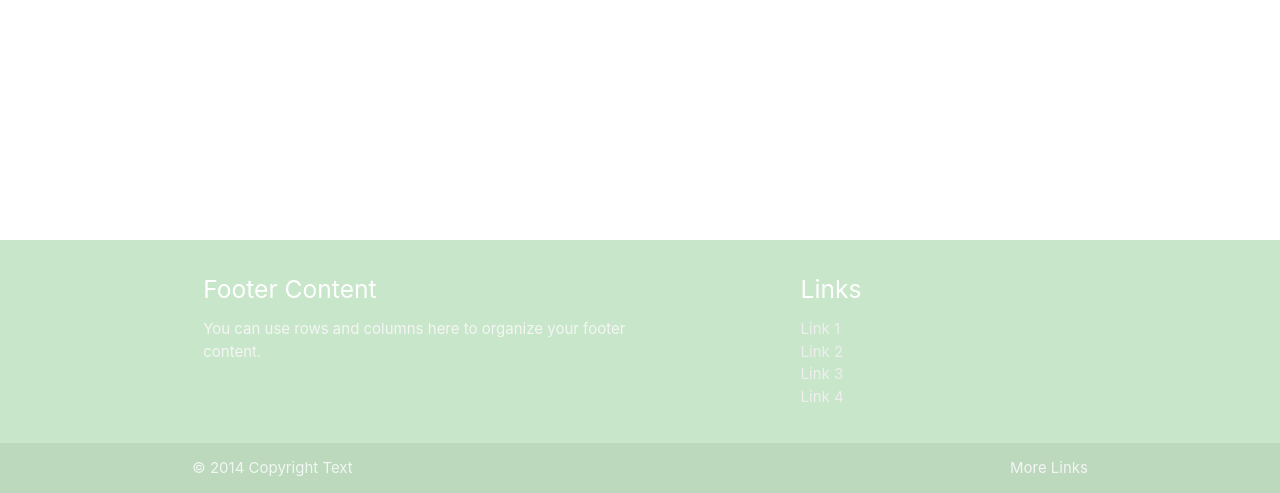
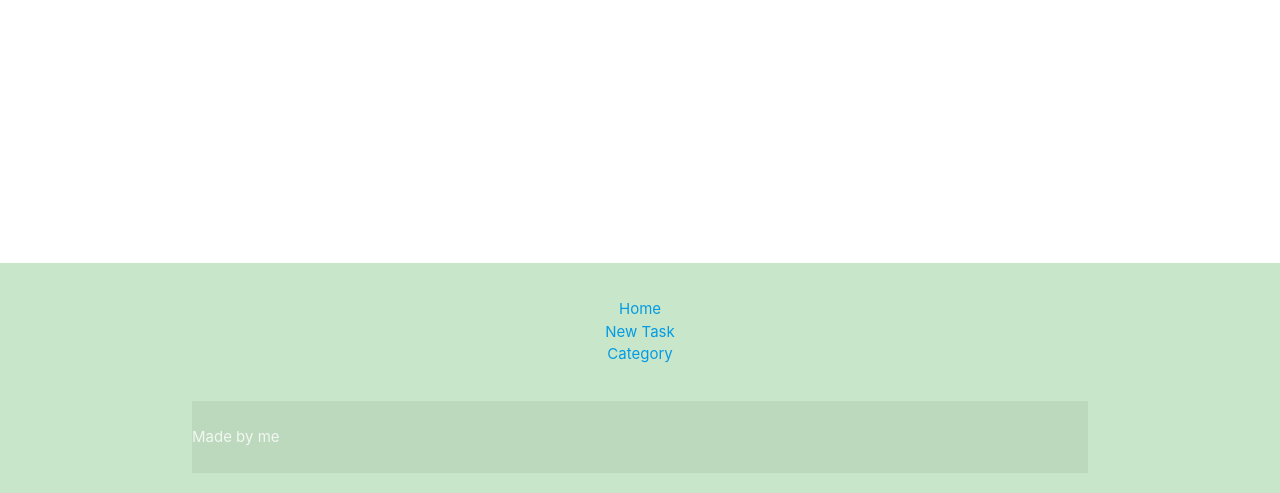
Before and after one commit to alcl2000/task-planner, a Flask app: page / in a window 1280 px wide. Shown: the part 307-800 px from the top of the page. Run offline with Flask 2, Linux system fonts and the light colour scheme.

Commit message:
add: header and footer content

```diff
--- a/taskmanager/templates/base.html
+++ b/taskmanager/templates/base.html
@@ -38,26 +38,18 @@
    <footer class="page-footer green lighten-4">
     <div class="container">
       <div class="row">
-        <div class="col l6 s12">
-          <h5 class="white-text">Footer Content</h5>
-          <p class="grey-text text-lighten-4">You can use rows and columns here to organize your footer content.</p>
+        <div>
+            <ul class="list-inline center-align">
+                <li><a href="{{ url_for('home')}}">Home</a></li>
+                <li><a href="">New Task</a></li>
+                <li><a href="">Category</a></li>
+            </ul>
         </div>
-        <div class="col l4 offset-l2 s12">
-          <h5 class="white-text">Links</h5>
-          <ul>
-            <li><a class="grey-text text-lighten-3" href="#!">Link 1</a></li>
-            <li><a class="grey-text text-lighten-3" href="#!">Link 2</a></li>
-            <li><a class="grey-text text-lighten-3" href="#!">Link 3</a></li>
-            <li><a class="grey-text text-lighten-3" href="#!">Link 4</a></li>
-          </ul>
-        </div>
-      </div>
     </div>
-    <div class="footer-copyright">
-      <div class="container">
-      © 2014 Copyright Text
-      <a class="grey-text text-lighten-4 right" href="#!">More Links</a>
-      </div>
+    <div class="footer-copyright row">
+      <p class="center-align">
+        Made by me
+      </p>
     </div>
   </footer>
 
```
